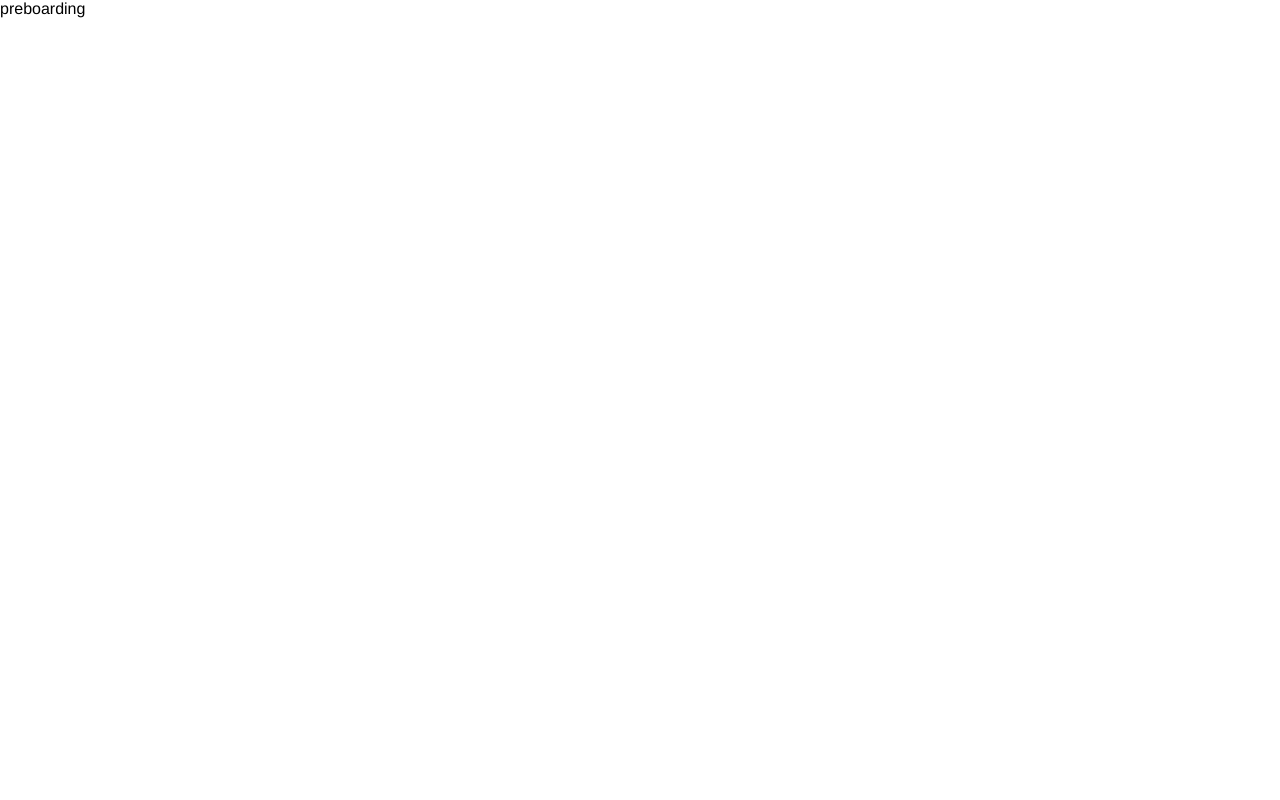
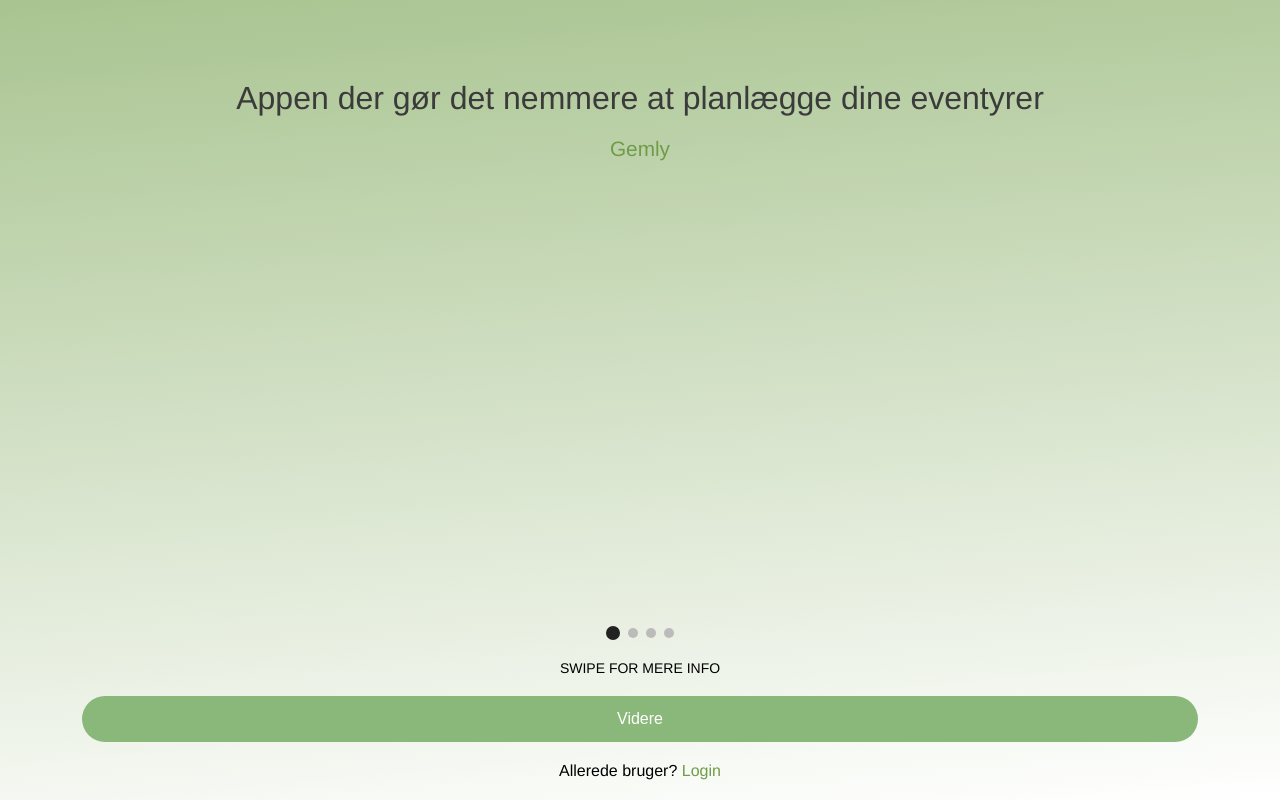
Before and after one commit to mamelishah/gemly-project-webapplication, a React (Vite) app: page /gemly-project-webapplication/preboarding in a window 1280 px wide. Built offline with nearby package versions, Linux system fonts and the light colour scheme.

Commit message:
merged preboarding-build

```diff
--- a/src/App.tsx
+++ b/src/App.tsx
@@ -17,7 +17,7 @@ import Account from './pages/Account';
 function App() {
   return (
     <Routes>
-      <Route path="/" element={<Explore />} />
+      <Route path="/" element={<Preboarding />} />
       <Route path="/map" element={<Map />} />
       <Route path="/account" element={<Account />} />
       <Route path="/account-posted" element={<AccountPosted />} />
--- a/src/pages/Preboarding.tsx
+++ b/src/pages/Preboarding.tsx
@@ -1,9 +1,109 @@
-import React from 'react'
+import "./Preboarding.css";
+import { useState, useRef } from "react";
 
-function preboarding() {
-  return (
-    <div>preboarding</div>
-  )
+
+interface PaginationDotsProps {
+  total: number;
+  active: number;
+  onChange: (index: number) => void;
 }
 
-export default preboarding
+
+
+const pages = [
+  <div className="preboarding-page1">
+    <h1 id="preboarding-title">
+      Appen der gør det nemmere at planlægge dine eventyrer
+    </h1>
+    <h2 id="brand-name">Gemly</h2>
+  </div>,
+  <div className="preboarding-page">
+    <div className="text-container">
+      <h1 className="slide-title">Find de hemmelige steder til din næste rejse</h1>
+      <h2 className="slide-infobox">Gemly samler din søgning efter hemmelige steder ét sted — så du slipper for at lede flere steder.</h2>
+    </div>
+    <div className="slide-image-container">
+      <img src="/assets/preboarding1.png" alt="Preboarding 1" />
+    </div>
+
+  </div>,
+  <div className="preboarding-page">
+    <div className="text-container">
+      <h1 className="slide-title">Søg og filtrer</h1>
+    <h2 className="slide-infobox">Gør det nemt at finde hemmelige steder, som lige netop du leder efter</h2>
+    </div>
+    <div className="slide-image-container">
+      <img src="/assets/preboarding1.png" alt="Preboarding 1" />
+    </div>
+  </div>,
+  <div className="preboarding-page4">
+    <div className="text-container">
+      <h1 className="slide-title">Gem dine yndlingssteder</h1>
+    <h2 className="slide-infobox">Find og gem de steder, der betyder noget for dig</h2>
+    </div>
+    <div className="slide-image-container">
+      <img src="/assets/preboarding1.png" alt="Preboarding 1" />
+    </div>
+  </div>,
+];
+
+function PaginationDots({ total, active, onChange }: PaginationDotsProps) {
+  return (
+    <div style={{ display: "flex", gap: "8px", alignItems: "center" }}>
+      {Array.from({ length: total }).map((_, i) => (
+        <button
+          key={i}
+          onClick={() => onChange(i)}
+          style={{
+            width: i === active ? "14px" : "10px",
+            height: i === active ? "14px" : "10px",
+            borderRadius: "50%",
+            backgroundColor: i === active ? "#222" : "#bbb",
+            border: "none",
+            cursor: "pointer",
+            padding: 0,
+            transition: "all 0.2s ease",
+          }}
+        />
+      ))}
+    </div>
+  );
+}
+
+
+function Preboarding() {
+  const [activePage, setActivePage] = useState(0);
+  const touchStartX = useRef<number>(0);
+
+  const handleTouchStart = (e: React.TouchEvent) => {
+    touchStartX.current = e.touches[0].clientX;
+  };
+
+  const handleTouchEnd = (e: React.TouchEvent) => {
+    const diff = touchStartX.current - e.changedTouches[0].clientX;
+
+    if (diff > 50) {
+      setActivePage((prev) => Math.min(prev + 1, 3));
+    } else if (diff < -50) {
+      setActivePage((prev) => Math.max(prev - 1, 0));
+    }
+  };
+
+  return (
+    <section id="preboarding" className="preboarding" onTouchStart={handleTouchStart} onTouchEnd={handleTouchEnd}>
+      <div className="preboarding-content">
+        {pages[activePage]}
+      </div>
+      <div id="interative-content">
+        <PaginationDots total={4} active={activePage} onChange={setActivePage} />
+        <p id="swipe-info">SWIPE FOR MERE INFO</p>
+        <button id="next-button" onClick={() => setActivePage((prev) => (prev + 1) % 3)}>
+          Videre
+        </button>
+        <p id="already-user">Allerede bruger? <span><a href="/login">Login</a></span></p>
+      </div>
+    </section>
+  );
+}
+
+export default Preboarding;
```
